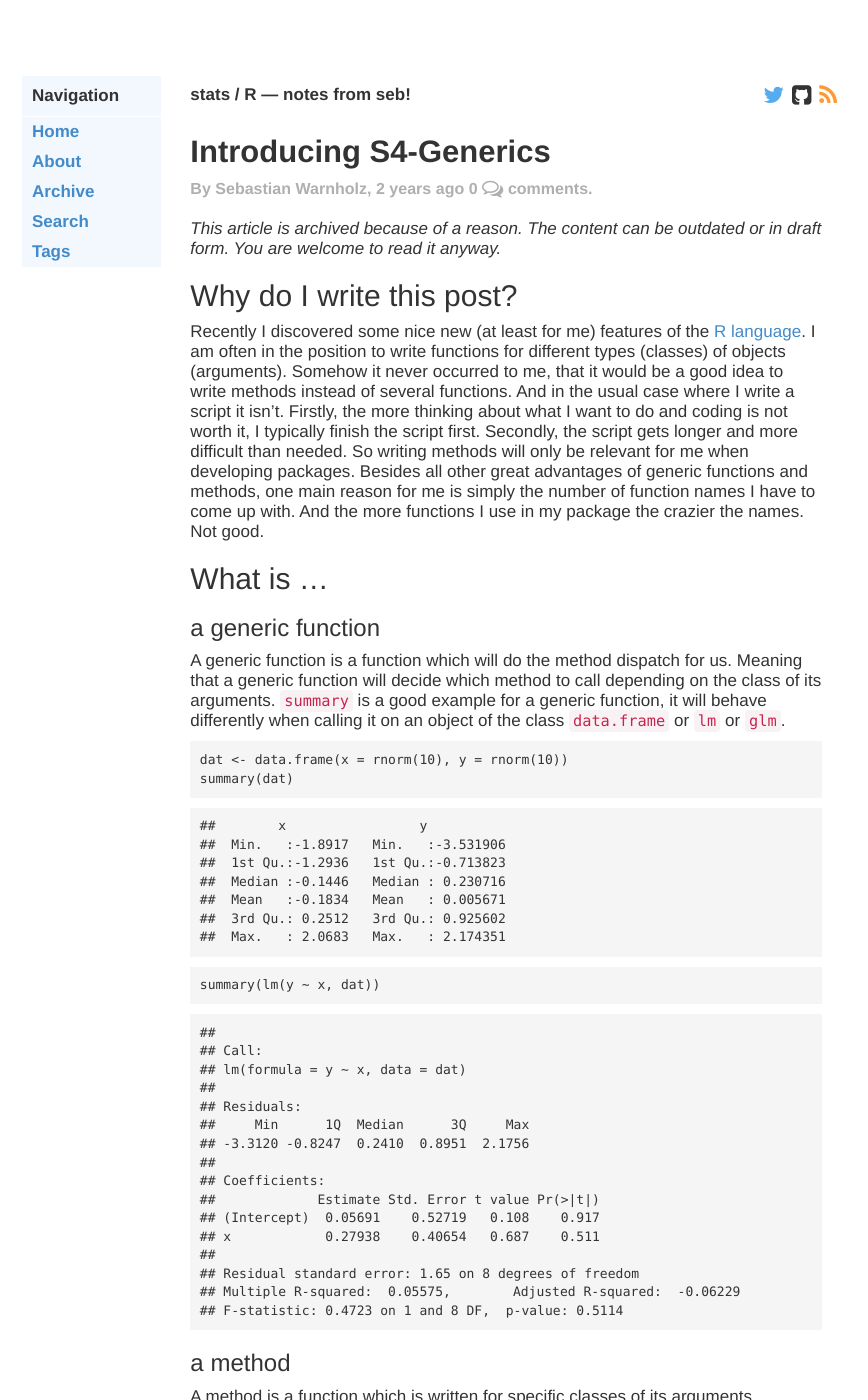
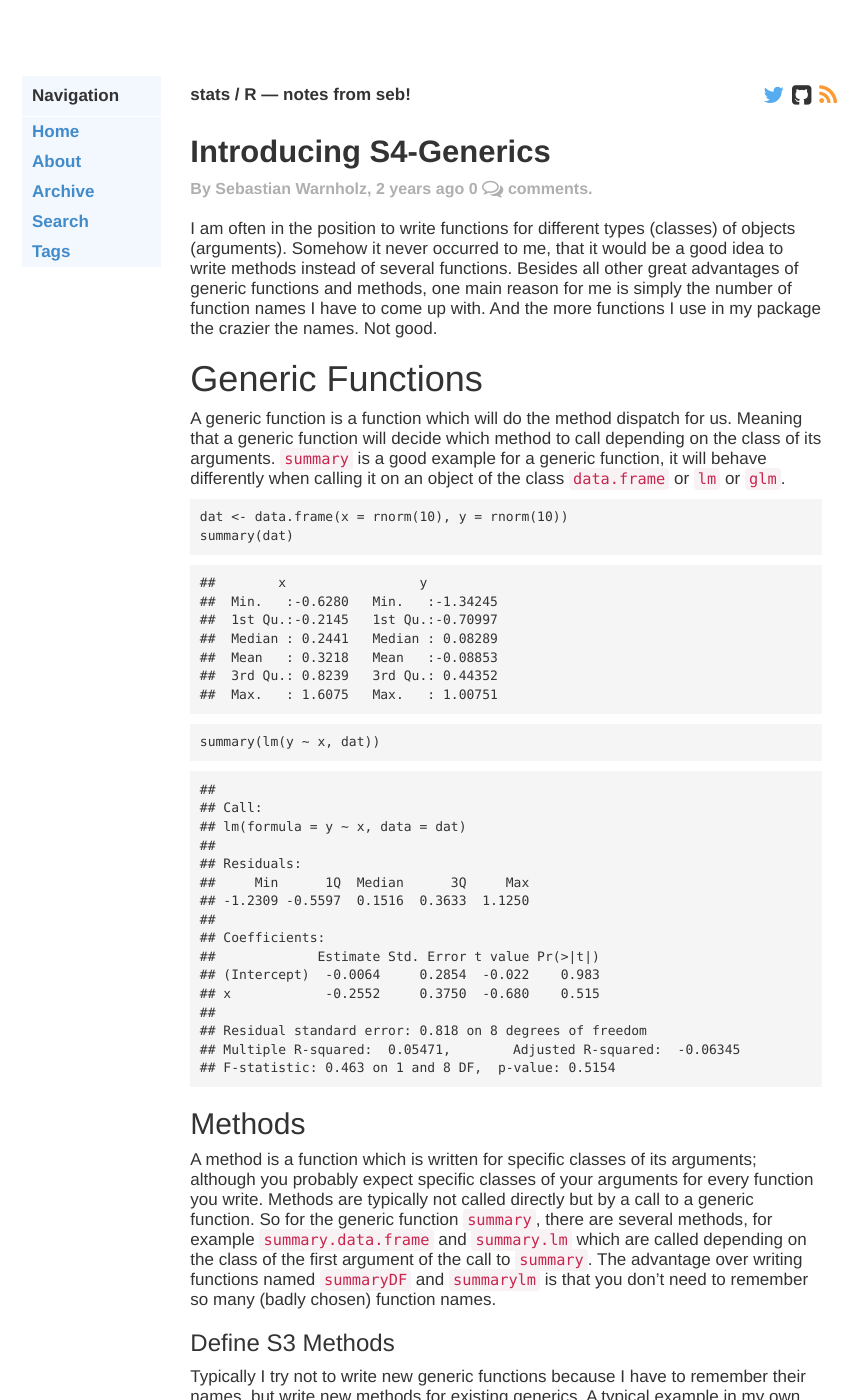
Before and after one commit to wahani/wahani.github.io, a Jekyll site: the page built from _posts/2014-03-10-Introducing-S4-Methods.md, in a window 1280 px wide and 1400 px high. Shown: the whole window, without its empty margins (203-1071 px from the left). Built offline with Jekyll 4.4.1, drawn with Linux system fonts in a browser that asks for light colours; some web fonts are replaced; comment, search, counter and statistics services are not loaded; some of the changed text lies outside the part shown.

Commit message:
update introducing s4 methods

```diff
--- a/_posts/2014-03-10-Introducing-S4-Methods.md
+++ b/_posts/2014-03-10-Introducing-S4-Methods.md
@@ -4,19 +4,26 @@ comments: true
 title: Introducing S4-Generics
 description: "A short introduction to generic functions using the S4 class system in R."
 tags: [R, oop, S4, S3]
-archive: true
+archive: false
 ---
-Why do I write this post?
--------------------------
 
 
-Recently I discovered some nice new (at least for me) features of the [R language](http://cran.r-project.org/). I am often in the position to write functions for different types (classes) of objects (arguments). Somehow it never occurred to me, that it would be a good idea to write methods instead of several functions. And in the usual case where I write a script it isn't. Firstly, the more thinking about what I want to do and coding is not worth it, I typically finish the script first. Secondly, the script gets longer and more difficult than needed. So writing methods will only be relevant for me when developing packages. Besides all other great advantages of generic functions and methods, one main reason for me is simply the number of function names I have to come up with. And the more functions I use in my package the crazier the names. Not good.
 
-What is ...
------------
+I am often in the position to write functions for different types (classes) of
+objects (arguments). Somehow it never occurred to me, that it would be a good
+idea to write methods instead of several functions. Besides all other great
+advantages of generic functions and methods, one main reason for me is simply
+the number of function names I have to come up with. And the more functions I
+use in my package the crazier the names. Not good.
 
-### a generic function
-A generic function is a function which will do the method dispatch for us. Meaning that a generic function will decide which method to call depending on the class of its arguments. `summary` is a good example for a generic function, it will behave differently when calling it on an object of the class `data.frame` or `lm` or `glm`.
+# Generic Functions
+
+A generic function is a function which will do the method dispatch for us.
+Meaning that a generic function will decide which method to call depending on
+the class of its arguments. `summary` is a good example for a generic function,
+it will behave differently when calling it on an object of the class
+`data.frame` or `lm` or `glm`.
+
 
 {% highlight r %}
 dat <- data.frame(x = rnorm(10), y = rnorm(10))
@@ -27,12 +34,12 @@ summary(dat)
 
 {% highlight text %}
 ##        x                 y
-##  Min.   :-1.8917   Min.   :-3.531906
-##  1st Qu.:-1.2936   1st Qu.:-0.713823
-##  Median :-0.1446   Median : 0.230716
-##  Mean   :-0.1834   Mean   : 0.005671
-##  3rd Qu.: 0.2512   3rd Qu.: 0.925602
-##  Max.   : 2.0683   Max.   : 2.174351
+##  Min.   :-0.6280   Min.   :-1.34245
+##  1st Qu.:-0.2145   1st Qu.:-0.70997
+##  Median : 0.2441   Median : 0.08289
+##  Mean   : 0.3218   Mean   :-0.08853
+##  3rd Qu.: 0.8239   3rd Qu.: 0.44352
+##  Max.   : 1.6075   Max.   : 1.00751
 {% endhighlight %}
 
 
@@ -50,27 +57,36 @@ summary(lm(y ~ x, dat))
 ##
 ## Residuals:
 ##     Min      1Q  Median      3Q     Max
-## -3.3120 -0.8247  0.2410  0.8951  2.1756
+## -1.2309 -0.5597  0.1516  0.3633  1.1250
 ##
 ## Coefficients:
 ##             Estimate Std. Error t value Pr(>|t|)
-## (Intercept)  0.05691    0.52719   0.108    0.917
-## x            0.27938    0.40654   0.687    0.511
+## (Intercept)  -0.0064     0.2854  -0.022    0.983
+## x            -0.2552     0.3750  -0.680    0.515
 ##
-## Residual standard error: 1.65 on 8 degrees of freedom
-## Multiple R-squared:  0.05575,	Adjusted R-squared:  -0.06229
-## F-statistic: 0.4723 on 1 and 8 DF,  p-value: 0.5114
+## Residual standard error: 0.818 on 8 degrees of freedom
+## Multiple R-squared:  0.05471,	Adjusted R-squared:  -0.06345
+## F-statistic: 0.463 on 1 and 8 DF,  p-value: 0.5154
 {% endhighlight %}
 
-### a method
-A method is a function which is written for specific classes of its arguments. Although you probably expect specific classes of your arguments for every function you write. Methods are typically not called directly but by a call to a generic function. So for the generic function `summary`, there are several methods, for example `summary.data.frame` and `summary.lm` which are called depending on the class of the first argument of the call to `summary`. The advantage over writing functions named `summaryDF` and `summarylm` is that you don't need to remember so many (badly chosen) function names.
+## Methods
 
-Writing methods
----------------
+A method is a function which is written for specific classes of its arguments;
+although you probably expect specific classes of your arguments for every
+function you write. Methods are typically not called directly but by a call to a
+generic function. So for the generic function `summary`, there are several
+methods, for example `summary.data.frame` and `summary.lm` which are called
+depending on the class of the first argument of the call to `summary`. The
+advantage over writing functions named `summaryDF` and `summarylm` is that you
+don't need to remember so many (badly chosen) function names.
 
-### S3
+### Define S3 Methods
 
-Typically I try not to write new generic functions because I have to remember their names, but write new methods for existing generics. A typical example in my own work are functions like `plot`, `rbind` and also `summary`. The simplest way is to use S3-generics. Their are little formal requirements one has to think of, and this is a good thing for people like me who are not computer scientists or programmers, but statisticians:
+Typically I try not to write new generic functions because I have to remember
+their names, but write new methods for existing generics. A typical example in
+my own work are functions like `plot`, `rbind` and also `summary`. The simplest
+way is to use S3-generics. Their are little formal requirements one has to think
+of.
 
 
 {% highlight r %}
@@ -103,11 +119,18 @@ mean("Hello!")
 ## [1] "Hello!"
 {% endhighlight %}
 
-OK, so this is a stupid example for a S3-Method. The only thing you have to do is to write a new function with a certain naming convention. Begin with the name of the generic function, then a dot and then the class for which this method is written for.
+OK, so this is a stupid example for a S3-Method. The only thing you have to do
+is to write a new function with a certain naming convention. Begin with the name
+of the generic function, then a dot and then the class for which this method is
+written for.
 
-### S4
+### Define S4 Methods
 
-S3 method dispatch uses "only" the class of the first argument. Sometimes it might be useful to supply methods not only for the first argument, but for different arguments, or what is called the signature. I find this especially appealing for plotting methods, where one needs different plots for different combinations of x and y variables (scatter-plot, boxplot, or histogram). Here is a small example:
+S3 method dispatch uses "only" the class of the first argument. Sometimes it
+might be useful to supply methods not only for the first argument, but for
+different arguments. I find this especially appealing for plotting methods,
+where one needs different plots for different combinations of x and y variables
+(scatter-plot, boxplot, or histogram). Here is a small example:
 
 
 {% highlight r %}
@@ -121,7 +144,7 @@ setMethod("plot", signature(x="factor", y="numeric"),
 
 
 {% highlight text %}
-## Error in eval(expr, envir, enclos): konnte Funktion "setMethod" nicht finden
+## Creating a generic function for 'plot' from package 'graphics' in the global environment
 {% endhighlight %}
 
 
@@ -131,120 +154,3 @@ plot(InsectSprays$spray, InsectSprays$count)
 {% endhighlight %}
 
 <img src="/assets/images/2014-03-10-Introducing-S4-Methods/unnamed-chunk-4-1.png" title="center" alt="center" width="100%" />
-
-Writing generics
-----------------
-
-### What is my problem...
-
-Often I find myself in the following position. I write a function which can do a specific task with given arguments:
-
-{% highlight r %}
-filterMe <- function(level, dat, varname) {
-  dat[dat[, varname] == level, ]
-}
-
-dat$someFactor <- as.factor(rep(c("A", "B"), 5))
-filterMe("A", dat, "someFactor")
-{% endhighlight %}
-
-
-
-{% highlight text %}
-##            x          y someFactor
-## 1  1.8206980  0.6366948          A
-## 3  0.1639349 -0.7659652          A
-## 5 -0.2079978  2.1743512          A
-## 7 -1.6010818  0.3832582          A
-## 9  2.0683294  1.5703980          A
-{% endhighlight %}
-Then later in development I discover, that there are actually arguments which should not be of length 1. Typically I already use the function in more than one place and want to preserve its behaviour, so I do not want to change it.
-
-### How I solve it...
-
-Consider the case where I do not have one variable I want to use for filtering but more than one. What I can do is to write a `filterMe` generic and corresponding methods. First the generic, without default behaviour:
-
-
-{% highlight r %}
-setGeneric("filterMe",
-           function(varname, ...) standardGeneric("filterMe"))
-{% endhighlight %}
-
-
-
-{% highlight text %}
-## Error in eval(expr, envir, enclos): konnte Funktion "setGeneric" nicht finden
-{% endhighlight %}
-
-Next step is to register the function `filterMe` as a method:
-
-
-{% highlight r %}
-setMethod("filterMe", signature(varname = "character"),
-          function(level, dat, varname) {
-            dat[dat[, varname] == level, ]
-            })
-{% endhighlight %}
-
-
-
-{% highlight text %}
-## Error in eval(expr, envir, enclos): konnte Funktion "setMethod" nicht finden
-{% endhighlight %}
-
-
-
-{% highlight r %}
-# And check if it is still working:
-filterMe("A", dat, "someFactor")
-{% endhighlight %}
-
-
-
-{% highlight text %}
-##            x          y someFactor
-## 1  1.8206980  0.6366948          A
-## 3  0.1639349 -0.7659652          A
-## 5 -0.2079978  2.1743512          A
-## 7 -1.6010818  0.3832582          A
-## 9  2.0683294  1.5703980          A
-{% endhighlight %}
-
-Now what I want is a function which filters a `data.frame`, for several variables with different levels. In this case I want the argument `varname` to be a named list, where the name is the variable and the value the level to filter for.
-
-
-{% highlight r %}
-setMethod("filterMe", signature(varname = "list"),
-          function(dat, varname) {
-            for (var in names(varname)) {
-              dat <- filterMe(varname[[var]], dat, var)
-              }
-            dat
-            })
-{% endhighlight %}
-
-
-
-{% highlight text %}
-## Error in eval(expr, envir, enclos): konnte Funktion "setMethod" nicht finden
-{% endhighlight %}
-
-
-
-{% highlight r %}
-dat$anotherFactor <- as.factor(rep(c("A", "B", "C"), 4)[1:10])
-filterMe(dat, list("someFactor" = "A", "anotherFactor" = "B"))
-{% endhighlight %}
-
-
-
-{% highlight text %}
-## Error in dat[, varname]: falsche Anzahl von Dimensionen
-{% endhighlight %}
-
-Note that I can reuse the previously defined method `filterMe` for the class `character` so that the function body is straight forward. In general I find this to be a nice addition to my toolbox and will take advantage of it to reduce the number of function names I have to come up with.
-
-Documentation
--------------
-
-For proper documentation of functions in a package I use the package `roxygen2`. [This question](http://stackoverflow.com/questions/7356120/how-to-properly-document-s4-methods-using-roxygen2) or rather the answers on [StackOverflow](http://stackoverflow.com) illustrate how to document S4-generics and methods and I have nothing to add.
```
Also changed, not shown: _drafts/2014-03-10-Introducing-S4-Methods.Rmd (+42 -77 lines).
